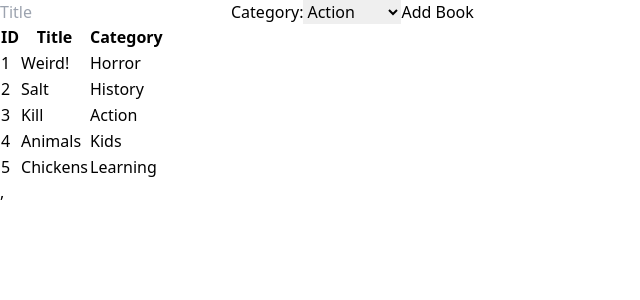
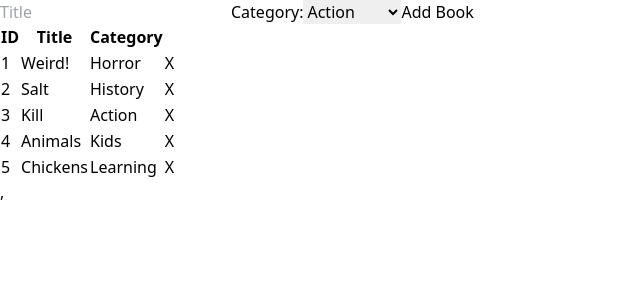
Before and after one commit to omar-labana/bookstore, a React (Create React App) app: page / in a window 1280 px wide. Shown: the top 300 px of the page, without its empty margins (0-640 px from the left). Built offline with nearby package versions, Linux system fonts and the light colour scheme.

Commit message:
Add onclick event to each book

```diff
--- a/src/components/Book.js
+++ b/src/components/Book.js
@@ -2,7 +2,7 @@ import React from 'react';
 import PropTypes from 'prop-types';
 
 const Book = (props) => {
-  const { book } = props;
+  const { book, event } = props;
   const { id, title, category } = book;
   return (
     <>
@@ -10,6 +10,9 @@ const Book = (props) => {
         <td>{id}</td>
         <td>{title}</td>
         <td>{category}</td>
+        <td>
+          <button type="button" name="button" onClick={() => event(id)}>X</button>
+        </td>
       </tr>
     </>
   );
@@ -17,10 +20,11 @@ const Book = (props) => {
 
 Book.propTypes = {
   book: PropTypes.shape({
-    id: PropTypes.number.isRequired,
+    id: PropTypes.string.isRequired,
     title: PropTypes.string.isRequired,
     category: PropTypes.string.isRequired,
   }).isRequired,
+  event: PropTypes.func.isRequired,
 };
 
 export default Book;
```
